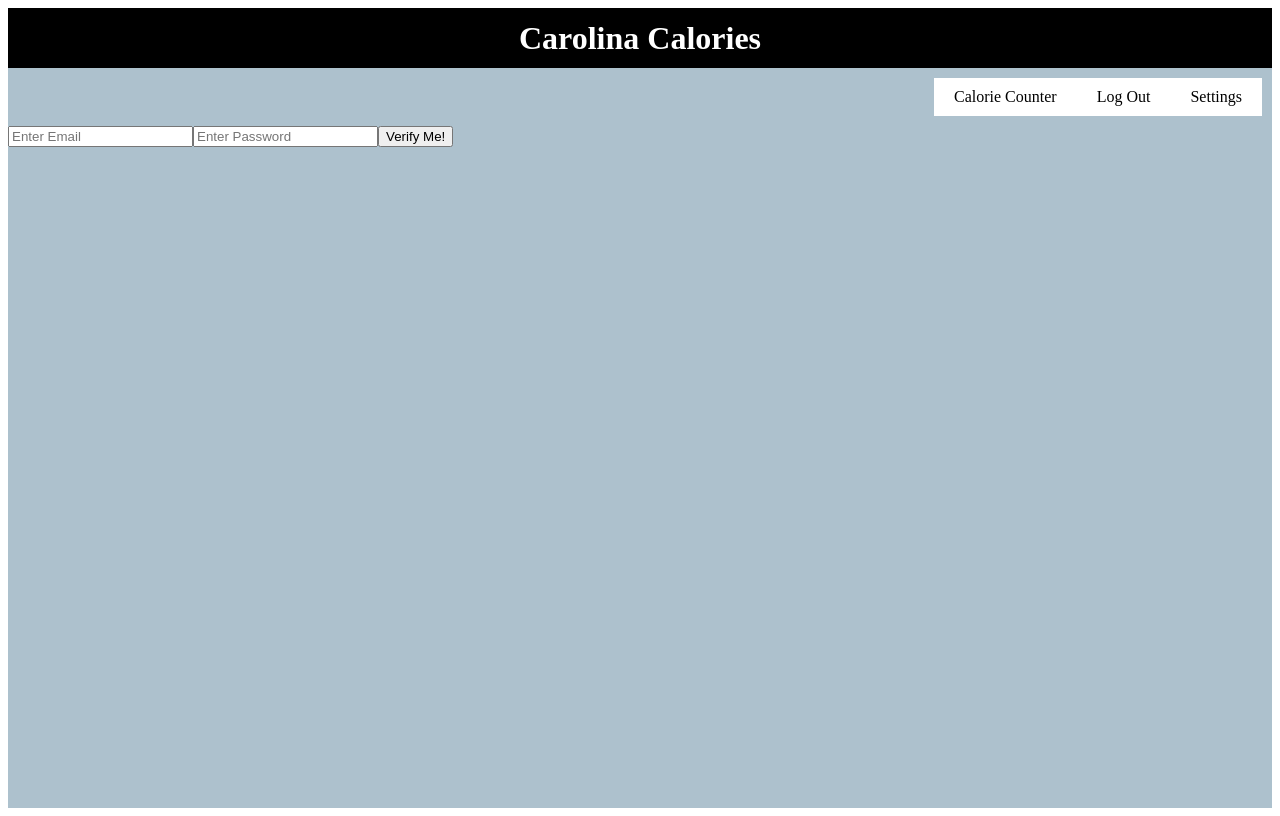
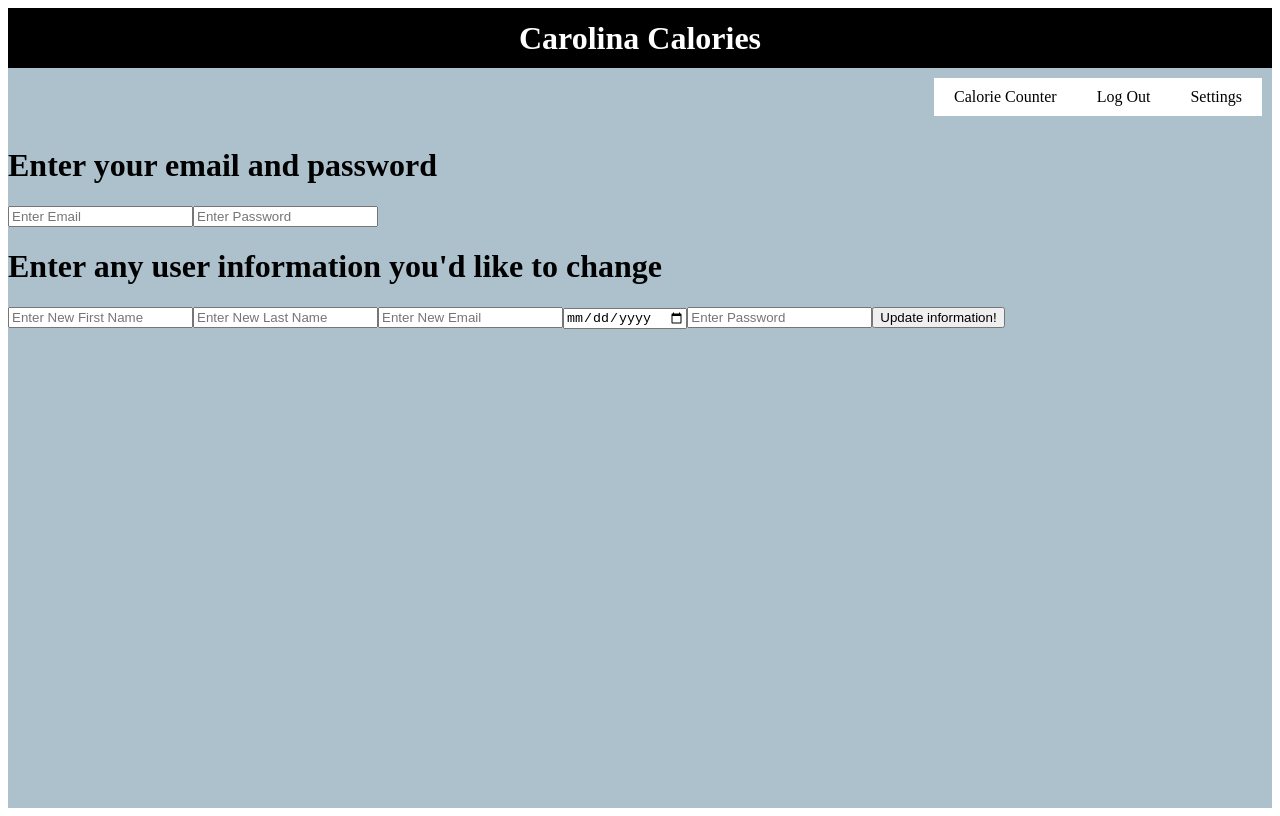
Before and after one commit to comp426-2022-spring/a99-rotanev, a React (Create React App) app in the folder my-react-app/src/caloriesTracker/calories-tracker-app/: page /settings in a window 1280 px wide. Built offline with nearby package versions, Linux system fonts and the light colour scheme.

Commit message:
Add setting stuff

```diff
--- a/my-react-app/src/caloriesTracker/calories-tracker-app/src/components/AppSettings/AppSettings.js
+++ b/my-react-app/src/caloriesTracker/calories-tracker-app/src/components/AppSettings/AppSettings.js
@@ -10,17 +10,36 @@ const AppSettings = ({verifyHandler, email, password, setEmail, setPassword}) =>
   return (
     <div className="app__settings">
             <div className="app__settings">
+            <h1>Enter your email and password</h1>
               <input type="text"
                   placeholder="Enter Email"
+                  /*
                   value={email}
                   onChange={(e)=>setEmail(e.target.value)}
+                  */
               />
               <input type="password"
                   placeholder="Enter Password"
-                    value={password}
-                    onChange={(e) => setPassword(e.target.value)}
               />
-                <button onClick={onVerifySubmitClick}>Verify Me!</button>
+
+              <h1>Enter any user information you'd like to change</h1>
+              <input type="text"
+                  placeholder="Enter New First Name"
+              />
+              <input type="text"
+                  placeholder="Enter New Last Name"
+              />
+              <input type="email"
+                  placeholder="Enter New Email"
+              />
+              <input type="date"
+                  placeholder="Enter New Birthday"
+              />
+              <input type="password"
+                  placeholder="Enter Password"
+              />
+
+              <button onClick={onVerifySubmitClick}>Update information!</button>
             </div>
         </div>
   )
--- a/my-react-app/src/caloriesTracker/calories-tracker-app/src/components/SettingsApp/SettingsApp.js
+++ b/my-react-app/src/caloriesTracker/calories-tracker-app/src/components/SettingsApp/SettingsApp.js
@@ -26,7 +26,7 @@ const SettingsApp = () => {
   // Functions
 
   const verifyHandler = () =>{
-
+    console.log(email)
   };
 /*
   const addMealsHandler = () => {
@@ -91,9 +91,9 @@ const SettingsApp = () => {
             <AppSettings verifyHandler={verifyHandler} email={email} password={password}
             setEmail={setEmail}
             setPassword={setPassword}/>
-
         </div>
     );
+
 }
 
 export default SettingsApp;
```
Lines whose indentation alone changed are shown as unchanged.
